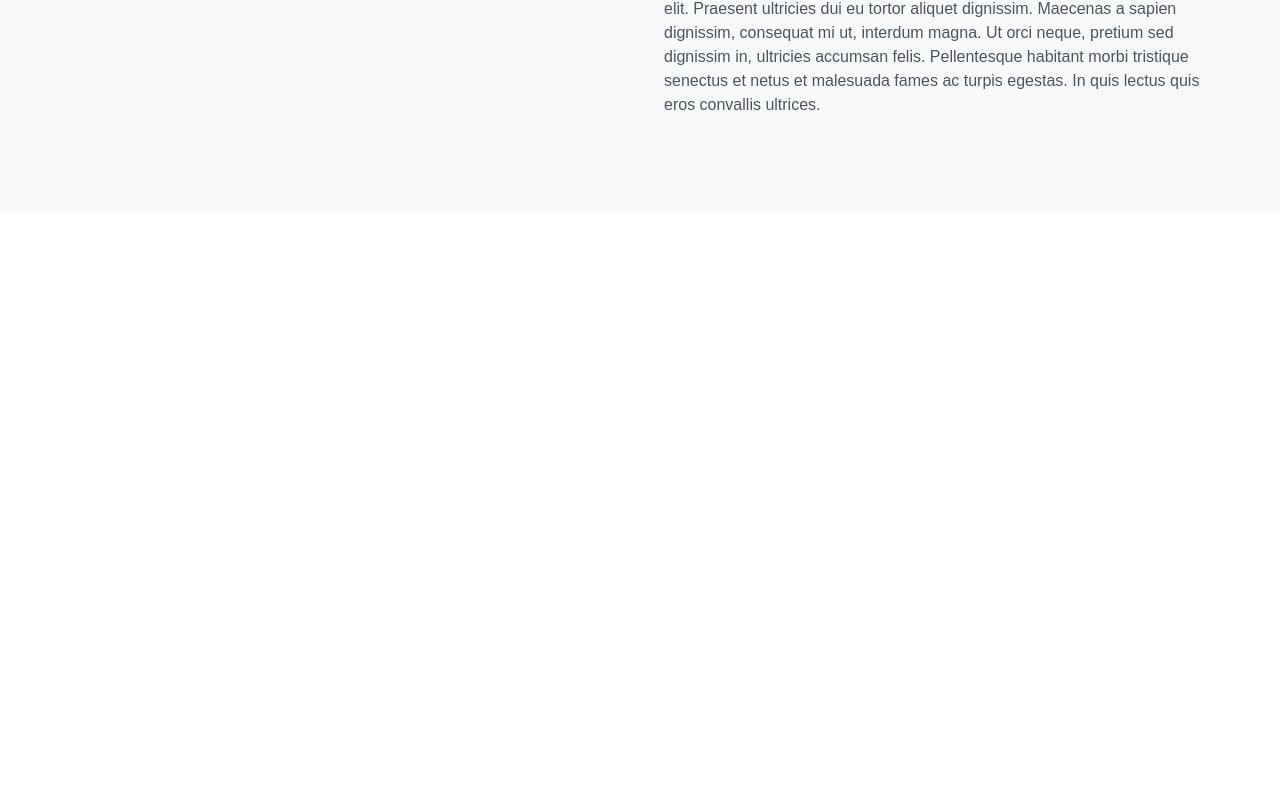
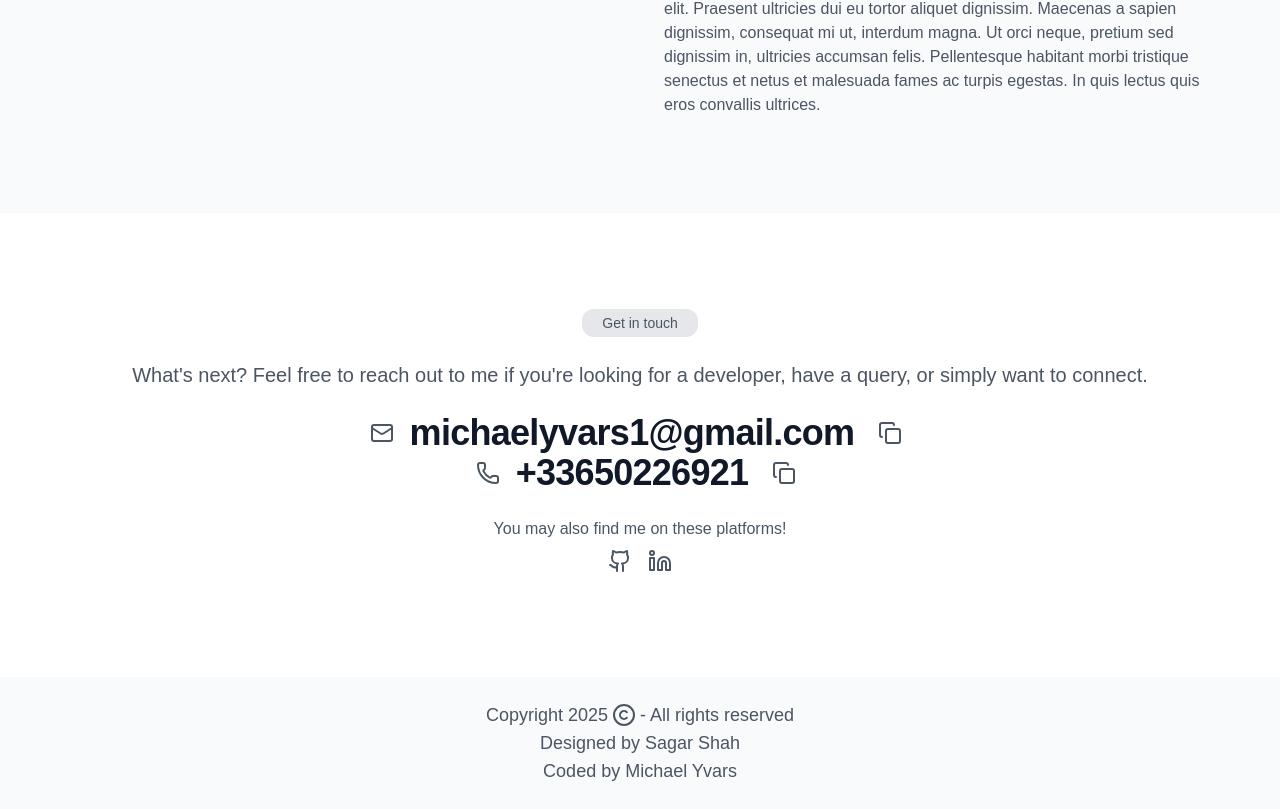
Before and after one commit to mikyvars/michaelyvars-com, a Next.js app: page / in a window 1280 px wide. Shown: the part 1223-2032 px from the top of the page. Before the commit the page ends 1436 px from the top, so only its background shows below. Built offline with nearby package versions, Linux system fonts and the light colour scheme.

Commit message:
feat: add footer section

```diff
--- /dev/null
+++ b/app/components/socials.tsx
@@ -0,0 +1,17 @@
+import { Github, Linkedin } from "lucide-react";
+import IconButton from "./icon-button";
+
+const Socials = () => {
+  return (
+    <div className="flex">
+      <IconButton>
+        <Github />
+      </IconButton>
+      <IconButton>
+        <Linkedin />
+      </IconButton>
+    </div>
+  );
+};
+
+export default Socials;
--- a/app/page.tsx
+++ b/app/page.tsx
@@ -1,5 +1,6 @@
 import Header from "./components/header";
 import About from "./sections/about";
+import Footer from "./sections/footer";
 import Hero from "./sections/hero";
 
 export default function Home() {
@@ -8,6 +9,7 @@ export default function Home() {
       <Header />
       <Hero />
       <About />
+      <Footer />
     </>
   );
 }
--- /dev/null
+++ b/app/sections/footer.tsx
@@ -0,0 +1,71 @@
+import { Copy, Copyright, Mail, Phone } from "lucide-react";
+import Tag from "../components/tag";
+import Typography from "../components/typography";
+import IconButton from "../components/icon-button";
+import Icon from "../components/icon";
+import Socials from "../components/socials";
+import Link from "next/link";
+
+const Footer = () => {
+  return (
+    <>
+      <section className="flex flex-col items-center gap-6 px-4 py-16 md:px-20 md:py-24">
+        <Tag>Get in touch</Tag>
+        <Typography variant={"subtitle"} className="text-center">
+          {
+            "What's next? Feel free to reach out to me if you're looking for a developer, have a query, or simply want to connect."
+          }
+        </Typography>
+        <div className="flex flex-col items-center">
+          <div className="flex items-center gap-4">
+            <Icon>
+              <Mail />
+            </Icon>
+            <Typography variant={"h2"}>michaelyvars1@gmail.com</Typography>
+            <IconButton>
+              <Copy />
+            </IconButton>
+          </div>
+          <div className="flex items-center gap-4">
+            <Icon>
+              <Phone />
+            </Icon>
+            <Typography variant={"h2"}>+33650226921</Typography>
+            <IconButton>
+              <Copy />
+            </IconButton>
+          </div>
+        </div>
+        <div className="flex flex-col items-center">
+          <Typography variant={"body2"}>
+            You may also find me on these platforms!
+          </Typography>
+          <Socials />
+        </div>
+      </section>
+      <section className="flex flex-col items-center bg-gray-50 px-4 py-4 md:px-20 md:py-6">
+        <Typography className="flex items-center gap-1">
+          Copyright 2025 <Copyright /> - All rights reserved
+        </Typography>
+        <Typography>
+          <Link
+            href={"https://www.figma.com/community/file/1262992249991763120"}
+            target="_blank"
+          >
+            Designed by Sagar Shah
+          </Link>
+        </Typography>
+        <Typography>
+          <Link
+            href={"https://github.com/mikyvars/michaelyvars-com"}
+            target="_blank"
+          >
+            Coded by Michael Yvars
+          </Link>
+        </Typography>
+      </section>
+    </>
+  );
+};
+
+export default Footer;
--- a/app/sections/hero.tsx
+++ b/app/sections/hero.tsx
@@ -1,8 +1,8 @@
 import Image from "next/image";
 import Typography from "../components/typography";
 import Icon from "../components/icon";
-import { CircleCheck, Github, Linkedin, MapPin } from "lucide-react";
-import IconButton from "../components/icon-button";
+import { CircleCheck, MapPin } from "lucide-react";
+import Socials from "../components/socials";
 
 const Hero = () => {
   return (
@@ -47,14 +47,7 @@ const Hero = () => {
             </Typography>
           </div>
         </div>
-        <div className="flex">
-          <IconButton>
-            <Github />
-          </IconButton>
-          <IconButton>
-            <Linkedin />
-          </IconButton>
-        </div>
+        <Socials />
       </div>
     </div>
   );
```
